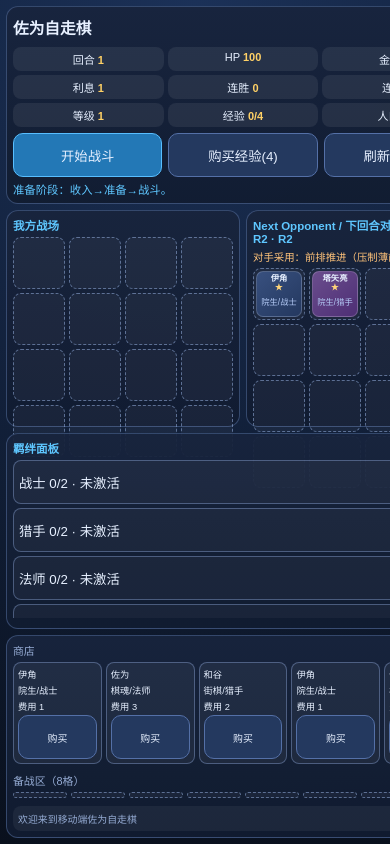
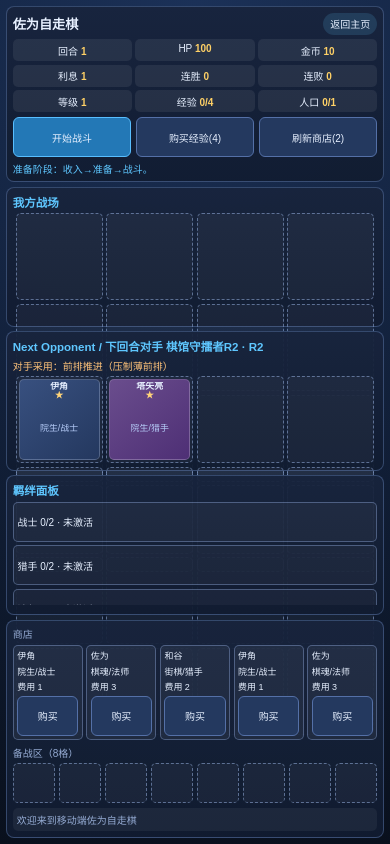
Before and after one commit to wyc5568459-code/zuoweigame, a plain HTML site: page games/game2/index.html in a window 390 px wide. Drawn offline with Linux system fonts and the light colour scheme.

Commit message:
fix: responsive mobile layout with safe-area + scale system (game2)

```diff
--- a/games/game2/style.css
+++ b/games/game2/style.css
@@ -7,109 +7,319 @@
   --gold: #ffd166;
   --good: #73e88f;
   --bad: #ff7f96;
+
+  --fs-xxs: clamp(0.56rem, 0.48rem + 0.3vw, 0.66rem);
+  --fs-xs: clamp(0.62rem, 0.54rem + 0.35vw, 0.74rem);
+  --fs-s: clamp(0.7rem, 0.62rem + 0.42vw, 0.84rem);
+  --fs-m: clamp(0.8rem, 0.7rem + 0.5vw, 0.98rem);
+
+  --gap: clamp(4px, 1.2vw, 10px);
+  --tile-gap: clamp(3px, 0.9vw, 7px);
+  --radius: clamp(8px, 2vw, 14px);
+  --btn-h: clamp(40px, 8.8vw, 48px);
+  --pad: clamp(5px, 1.5vw, 10px);
 }
+
 * { box-sizing: border-box; }
+
+html,
 body {
   margin: 0;
+  width: 100%;
+  height: 100%;
+  max-width: 100vw;
+  overflow-x: hidden;
+}
+
+body {
   font-family: "PingFang SC", "Microsoft YaHei", sans-serif;
   background: radial-gradient(circle at top, #1b3158, var(--bg));
   color: var(--text);
   overflow: hidden;
 }
+
 .app {
   height: 100dvh;
   width: 100%;
-  max-width: 860px;
+  max-width: 100vw;
   margin: 0 auto;
-  padding: 6px;
+  padding-top: calc(var(--pad) + env(safe-area-inset-top));
+  padding-right: calc(var(--pad) + env(safe-area-inset-right));
+  padding-bottom: calc(var(--pad) + env(safe-area-inset-bottom));
+  padding-left: calc(var(--pad) + env(safe-area-inset-left));
   display: grid;
   grid-template-rows: auto minmax(0, 1fr) auto;
-  gap: 6px;
+  gap: var(--gap);
   overflow: hidden;
 }
+
 .panel {
   background: linear-gradient(180deg, rgba(24, 36, 61, 0.95), rgba(17, 28, 49, 0.95));
   border: 1px solid rgba(122, 155, 218, 0.35);
-  border-radius: 12px;
+  border-radius: var(--radius);
   min-height: 0;
 }
-.topbar { padding: 6px; }
-.title-row { display:flex;justify-content:space-between;align-items:center;gap:8px; }
-h1 { margin:0; font-size:.98rem; }
-.home-link { color:var(--text);text-decoration:none;font-size:.72rem;padding:6px 10px;border-radius:999px;background:rgba(95,199,255,.15); }
-.stats { margin-top:6px; display:grid; grid-template-columns:repeat(3,minmax(0,1fr)); gap:4px; font-size:.69rem; }
-.stats div { text-align:center; border-radius:8px; padding:4px; background:rgba(255,255,255,.07); }
-.stats strong { color:var(--gold); }
-.actions { margin-top:6px; display:grid; grid-template-columns:repeat(3,minmax(0,1fr)); gap:6px; }
-button { min-height:44px; border-radius:10px; border:1px solid #5470a7; color:var(--text); background:#24395f; padding:6px; }
-button.primary { background:#2378b6; border-color:#58beff; }
-.phase { margin-top:4px; font-size:.71rem; color:var(--accent); min-height:1.2em; }
-.middle-layout { min-height:0; display:grid; grid-template-columns:1fr 1fr .95fr; gap:6px; }
-.board-panel, .synergy-panel { padding:6px; display:grid; grid-template-rows:auto auto minmax(0,1fr); gap:4px; }
-.enemy-panel { grid-template-rows:auto auto minmax(0,1fr); }
-.section-title { font-size:.72rem; font-weight:700; color:var(--accent); }
-.enemy-strategy { font-size:.65rem; color:#ffc37a; min-height:1.1em; }
+
+.topbar { padding: var(--pad); }
+
+.title-row {
+  display: flex;
+  justify-content: space-between;
+  align-items: center;
+  gap: var(--gap);
+}
+
+h1 {
+  margin: 0;
+  font-size: var(--fs-m);
+}
+
+.home-link {
+  color: var(--text);
+  text-decoration: none;
+  font-size: var(--fs-xs);
+  padding: calc(var(--pad) * 0.6) calc(var(--pad) * 1.2);
+  border-radius: 999px;
+  background: rgba(95, 199, 255, 0.15);
+}
+
+.stats {
+  margin-top: var(--gap);
+  display: grid;
+  grid-template-columns: repeat(3, minmax(0, 1fr));
+  gap: var(--tile-gap);
+  font-size: var(--fs-xs);
+}
+
+.stats div {
+  text-align: center;
+  border-radius: calc(var(--radius) - 3px);
+  padding: calc(var(--pad) * 0.6);
+  background: rgba(255, 255, 255, 0.07);
+}
+
+.stats strong { color: var(--gold); }
+
+.actions {
+  margin-top: var(--gap);
+  display: grid;
+  grid-template-columns: repeat(3, minmax(0, 1fr));
+  gap: var(--gap);
+}
+
+button {
+  min-height: var(--btn-h);
+  border-radius: calc(var(--radius) - 2px);
+  border: 1px solid #5470a7;
+  color: var(--text);
+  background: #24395f;
+  padding: calc(var(--pad) * 0.7);
+  font-size: var(--fs-xs);
+}
+
+button.primary {
+  background: #2378b6;
+  border-color: #58beff;
+}
+
+.phase {
+  margin-top: var(--tile-gap);
+  font-size: var(--fs-xs);
+  color: var(--accent);
+  min-height: 1.2em;
+}
+
+.middle-layout {
+  min-height: 0;
+  display: grid;
+  grid-template-columns: 1fr;
+  gap: var(--gap);
+  align-content: start;
+}
+
+.board-panel,
+.synergy-panel {
+  padding: var(--pad);
+  display: grid;
+  grid-template-rows: auto auto minmax(0, 1fr);
+  gap: var(--tile-gap);
+}
+
+.enemy-panel { grid-template-rows: auto auto minmax(0, 1fr); }
+
+.section-title {
+  font-size: var(--fs-s);
+  font-weight: 700;
+  color: var(--accent);
+}
+
+.enemy-strategy {
+  font-size: var(--fs-xs);
+  color: #ffc37a;
+  min-height: 1.1em;
+}
+
 .board-grid {
-  display:grid;
-  grid-template-columns:repeat(4,minmax(0,1fr));
-  grid-template-rows:repeat(4,minmax(0,1fr));
-  gap:4px;
-  aspect-ratio:1 / 1;
-  width:100%;
-  min-width:0;
+  display: grid;
+  grid-template-columns: repeat(4, minmax(0, 1fr));
+  grid-template-rows: repeat(4, minmax(0, 1fr));
+  gap: var(--tile-gap);
+  aspect-ratio: 1 / 1;
+  width: min(92vw, 420px);
+  max-width: 100%;
+  margin: 0 auto;
+  min-width: 0;
 }
-.board-cell, .bench-cell {
-  min-width:0;
-  min-height:0;
-  width:100%;
-  height:100%;
-  border-radius:8px;
-  border:1px dashed rgba(157,185,236,.5);
-  background:rgba(255,255,255,.04);
-  padding:2px;
+
+.board-cell,
+.bench-cell {
+  min-width: 0;
+  min-height: 0;
+  width: 100%;
+  height: 100%;
+  border-radius: calc(var(--radius) - 3px);
+  border: 1px dashed rgba(157, 185, 236, 0.5);
+  background: rgba(255, 255, 255, 0.04);
+  padding: max(2px, calc(var(--pad) * 0.3));
 }
+
+.bench-cell {
+  min-height: var(--btn-h);
+}
+
 .unit {
-  width:100%;
-  height:100%;
-  max-width:100%;
-  max-height:100%;
-  overflow:hidden;
-  border-radius:7px;
-  border:1px solid rgba(255,255,255,.18);
-  padding:2px;
-  display:grid;
-  grid-template-rows:auto auto 1fr;
-  align-items:center;
-  justify-items:center;
-  font-size:.52rem;
-  line-height:1.05;
+  width: 100%;
+  height: 100%;
+  max-width: 100%;
+  max-height: 100%;
+  overflow: hidden;
+  border-radius: calc(var(--radius) - 3px);
+  border: 1px solid rgba(255, 255, 255, 0.18);
+  padding: max(2px, calc(var(--pad) * 0.3));
+  display: grid;
+  grid-template-rows: auto auto 1fr;
+  align-items: center;
+  justify-items: center;
+  font-size: var(--fs-xxs);
+  line-height: 1.05;
 }
-.name, .tag, .star { width:100%; text-align:center; overflow:hidden; text-overflow:ellipsis; white-space:nowrap; }
-.name { font-weight:700; }
-.star { color:#ffd479; }
-.tag { color:#b5cbf7; }
-.u1 { background:linear-gradient(140deg,#38507f,#24385f); }
-.u2 { background:linear-gradient(140deg,#6a4d8d,#4e2f75); }
-.u3 { background:linear-gradient(140deg,#a46b2e,#7a4b18); }
-.selected { outline:2px solid var(--accent); outline-offset:-2px; }
-.synergy-list { overflow:auto; display:grid; gap:4px; font-size:.64rem; }
-.trait-item { border:1px solid rgba(164,193,248,.35); border-radius:8px; padding:5px; background:rgba(255,255,255,.04); text-align:left; }
-.trait-item.active { border-color:#6be39d; }
-.dock { padding:6px; display:grid; grid-template-rows:auto auto minmax(0,1fr); gap:6px; min-height:0; }
-.dock-title { font-size:.68rem; color:var(--muted); margin-bottom:4px; }
-.shop-grid, .bench-grid { display:grid; gap:4px; overflow-x:auto; padding-bottom:2px; }
-.shop-grid { grid-template-columns:repeat(5, minmax(72px,1fr)); }
-.bench-grid { grid-template-columns:repeat(8, minmax(54px,1fr)); }
-.shop-card { border:1px solid rgba(164,193,248,.35); border-radius:8px; background:rgba(255,255,255,.05); padding:4px; display:grid; gap:2px; font-size:.58rem; min-height:98px; }
-.shop-card button { min-height:44px; font-size:.62rem; }
-.log { border-radius:8px; background:rgba(255,255,255,.05); padding:5px; font-size:.62rem; overflow:auto; color:var(--muted); }
-.win { color:var(--good); }
-.lose { color:var(--bad); }
-.modal { position:fixed; inset:0; background:rgba(0,0,0,.5); display:grid; place-items:center; z-index:10; }
-.modal.hidden { display:none; }
-.modal-card { width:min(92vw,420px); padding:10px; display:grid; gap:8px; }
-.trait-desc { font-size:.7rem; line-height:1.4; }
-@media (max-width: 720px) {
-  .middle-layout { grid-template-columns:1fr 1fr; grid-template-rows:minmax(0,1fr) minmax(0,.9fr); }
-  .synergy-panel { grid-column:1 / -1; }
+
+.name,
+.tag,
+.star {
+  width: 100%;
+  text-align: center;
+  overflow: hidden;
+  text-overflow: ellipsis;
+  white-space: nowrap;
 }
+
+.name { font-weight: 700; }
+.star { color: #ffd479; }
+.tag { color: #b5cbf7; }
+.u1 { background: linear-gradient(140deg, #38507f, #24385f); }
+.u2 { background: linear-gradient(140deg, #6a4d8d, #4e2f75); }
+.u3 { background: linear-gradient(140deg, #a46b2e, #7a4b18); }
+.selected { outline: 2px solid var(--accent); outline-offset: -2px; }
+
+.synergy-list {
+  overflow: hidden;
+  display: grid;
+  gap: var(--tile-gap);
+  font-size: var(--fs-xs);
+}
+
+.trait-item {
+  border: 1px solid rgba(164, 193, 248, 0.35);
+  border-radius: calc(var(--radius) - 3px);
+  padding: calc(var(--pad) * 0.65);
+  background: rgba(255, 255, 255, 0.04);
+  text-align: left;
+}
+
+.trait-item.active { border-color: #6be39d; }
+
+.dock {
+  padding: var(--pad);
+  display: grid;
+  grid-template-rows: auto auto minmax(0, 1fr);
+  gap: var(--gap);
+  min-height: 0;
+}
+
+.dock-title {
+  font-size: var(--fs-xs);
+  color: var(--muted);
+  margin-bottom: var(--tile-gap);
+}
+
+.shop-grid,
+.bench-grid {
+  display: grid;
+  gap: var(--tile-gap);
+}
+
+.shop-grid { grid-template-columns: repeat(5, minmax(0, 1fr)); }
+.bench-grid { grid-template-columns: repeat(8, minmax(0, 1fr)); }
+
+.shop-card {
+  border: 1px solid rgba(164, 193, 248, 0.35);
+  border-radius: calc(var(--radius) - 3px);
+  background: rgba(255, 255, 255, 0.05);
+  padding: calc(var(--pad) * 0.6);
+  display: grid;
+  gap: calc(var(--tile-gap) * 0.7);
+  font-size: var(--fs-xxs);
+  min-height: clamp(80px, 20vw, 106px);
+}
+
+.shop-card button {
+  min-height: var(--btn-h);
+  font-size: var(--fs-xs);
+}
+
+.log {
+  border-radius: calc(var(--radius) - 3px);
+  background: rgba(255, 255, 255, 0.05);
+  padding: calc(var(--pad) * 0.7);
+  font-size: var(--fs-xs);
+  overflow: hidden;
+  color: var(--muted);
+}
+
+.win { color: var(--good); }
+.lose { color: var(--bad); }
+
+.modal {
+  position: fixed;
+  inset: 0;
+  background: rgba(0, 0, 0, 0.5);
+  display: grid;
+  place-items: center;
+  z-index: 10;
+}
+
+.modal.hidden { display: none; }
+
+.modal-card {
+  width: min(92vw, 420px);
+  padding: calc(var(--pad) * 1.3);
+  display: grid;
+  gap: var(--gap);
+}
+
+.trait-desc {
+  font-size: var(--fs-s);
+  line-height: 1.4;
+}
+
+@media (min-width: 431px) {
+  .app {
+    max-width: min(100vw, 1180px);
+  }
+
+  .middle-layout {
+    grid-template-columns: minmax(0, 1fr) minmax(0, 1fr) minmax(180px, 0.9fr);
+    align-content: stretch;
+  }
+}
```
